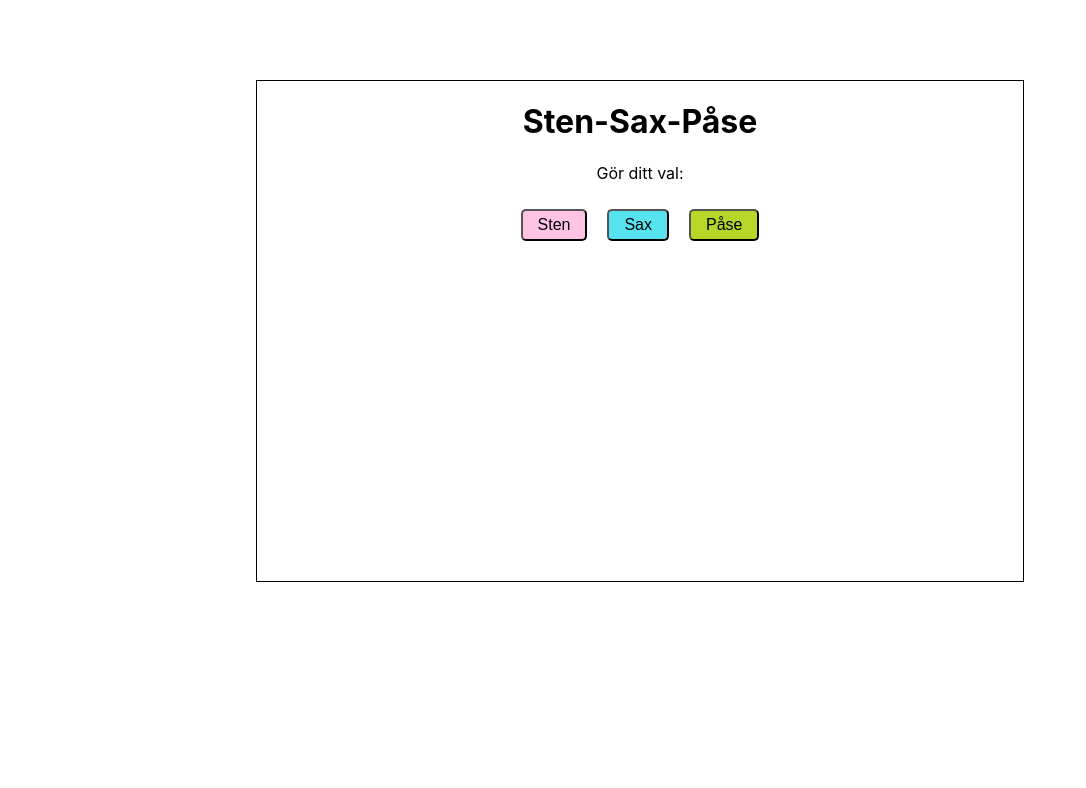
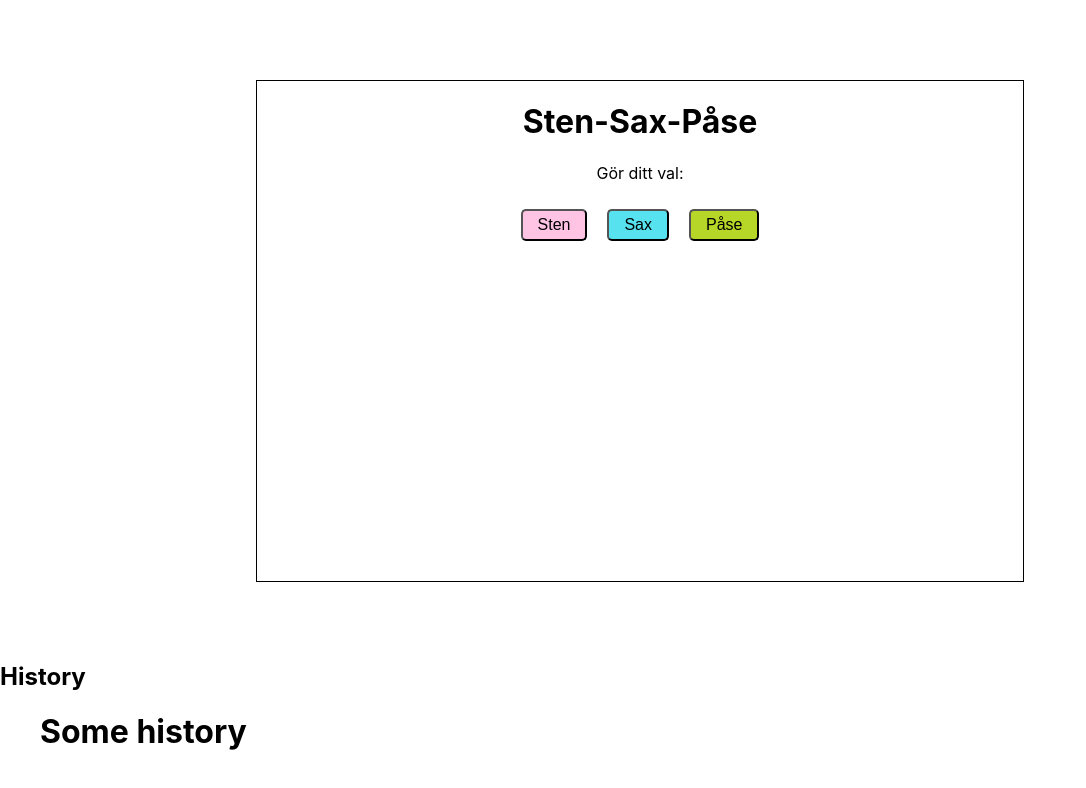
Before and after one commit to pernillalumikero/rps-game, a React (Create React App) app: page / in a window 1280 px wide. Shown: the top 788 px of the page, without its empty margins (0-1086 px from the left). Built offline with nearby package versions, Linux system fonts and the light colour scheme.

Commit message:
hellOnEarth

```diff
--- a/src/App.js
+++ b/src/App.js
@@ -1,5 +1,6 @@
 import Button from './components/button/Button';
 import Result from './components/button/result/Result';
+import History from './components/history/History';
 import './App.css';
 import { useState } from 'react';
 
@@ -7,24 +8,49 @@ function App() {
 
   const [userChoice, setUserChoice] = useState(0)
   const [computerChoice, setComputerChoice] = useState(0);
+  const [history, setHistory] = useState([
+    {historyItem: "item"},
+    {historyItem: "aasd"}
+  ])
 
   const makeComputerChoice = () => {
       setComputerChoice(parseInt(Math.floor((Math.random() * 3) + 1)))
   }
 
   return (
+     <>
       <div className="App">
         <h1>Sten-Sax-Påse</h1>
         <p>Gör ditt val:</p>
         <Button name="Sten" value={2} setUserChoice={setUserChoice} computerChoice={makeComputerChoice}/>
         <Button name="Sax" value={1} setUserChoice={setUserChoice} computerChoice={makeComputerChoice} />
-      <Button name="Påse" value={3} setUserChoice={setUserChoice} computerChoice={makeComputerChoice}/>
+        <Button name="Påse" value={3} setUserChoice={setUserChoice} computerChoice={makeComputerChoice} setHistory={setHistory} history={history}/>
         {userChoice !== 0
         ? <Result userChoice={userChoice} computerChoice={computerChoice} />
         : null}
 
       </div>
+      <div>
+        <History history={history} />
+      </div>
+    </>
   );
 }
 
 export default App;
+
+
+/*
+Historik
+Array som sparar:
+  tid
+  drag
+    user
+    computer
+  resultat
+
+Winning streak
+  counter
+    if loose, draw
+      reset counter
+*/
--- a/src/components/button/Button.js
+++ b/src/components/button/Button.js
@@ -1,11 +1,12 @@
 import React from 'react'
 
-const Button = ({value, name, setUserChoice, computerChoice }) => {
+const Button = ({value, name, setUserChoice, computerChoice, setHistory, history }) => {
 
     const handleClick = (e) => {
         let value = parseInt(e.target.value)
         setUserChoice(value);
         computerChoice();
+        setHistory(...history, {historyItem: "blää"})
     }
 
   return (
--- /dev/null
+++ b/src/components/history/History.js
@@ -0,0 +1,22 @@
+import React from 'react'
+
+const History = ({history}) => {
+  return (
+    <>
+        <h2>History</h2>
+        {history.length < 1
+            ? <div>No history</div>
+            : <ul>
+                <h1>Some history</h1>
+                {console.log(history[0])}
+                {history.map(item => {
+                {console.log(item.historyItem)}
+                    <li>{item}</li>
+                })}
+            </ul>
+        }
+    </>
+  )
+}
+
+export default History
```
Also changed, not shown: src/components/button/logic/Logic.js (+1 -23 lines), src/components/button/result/Result.js (+0 -7 lines). Lines whose indentation alone changed are shown as unchanged.
